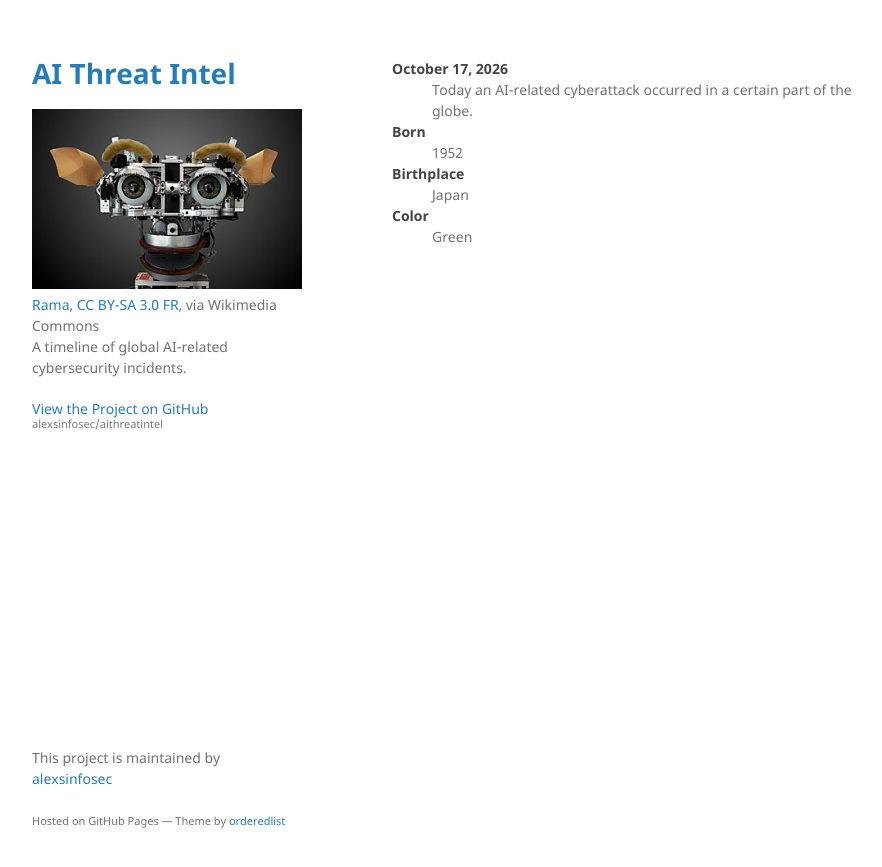
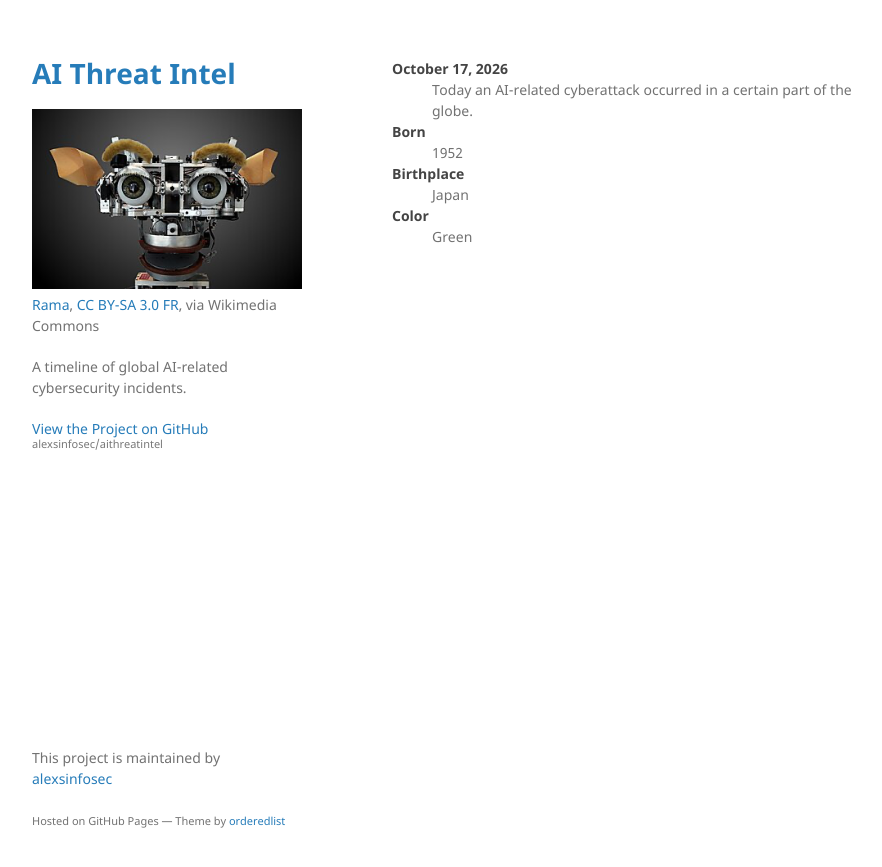
Before and after one commit to alexsinfosec/aithreatintel, a Jekyll site: the page built from index.md, in a window 1280 px wide. Shown: the top 867 px of the page, without its empty margins (178-1060 px from the left). Built offline with Jekyll 4.4.1, drawn with Linux system fonts in a browser that asks for light colours.

```diff
--- a/_layouts/default.html
+++ b/_layouts/default.html
@@ -19,8 +19,9 @@
 
         {% if site.logo %}
           <img src="{{site.logo | relative_url}}" alt="Kismet" />
-          <a href="https://commons.wikimedia.org/wiki/File:Kismet-IMG_6007-gradient.jpg">Rama</a>, <a href="https://creativecommons.org/licenses/by-sa/3.0/fr/deed.en">CC BY-SA 3.0 FR</a>, via Wikimedia Commons
         {% endif %}
+
+        <p><a href="https://commons.wikimedia.org/wiki/File:Kismet-IMG_6007-gradient.jpg">Rama</a>, <a href="https://creativecommons.org/licenses/by-sa/3.0/fr/deed.en">CC BY-SA 3.0 FR</a>, via Wikimedia Commons</p>
 
         <p>{{ site.description | default: site.github.project_tagline }}</p>
 
```
